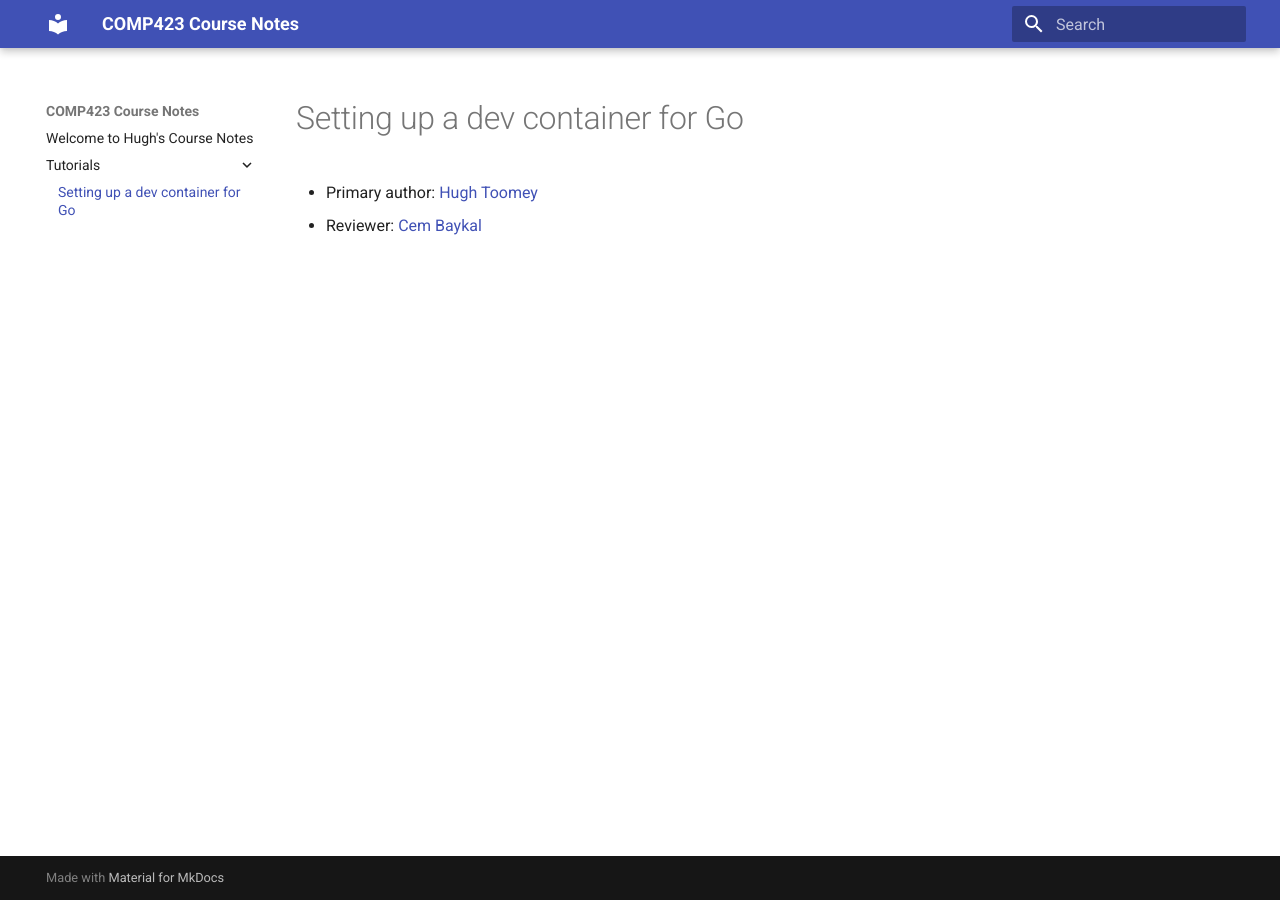
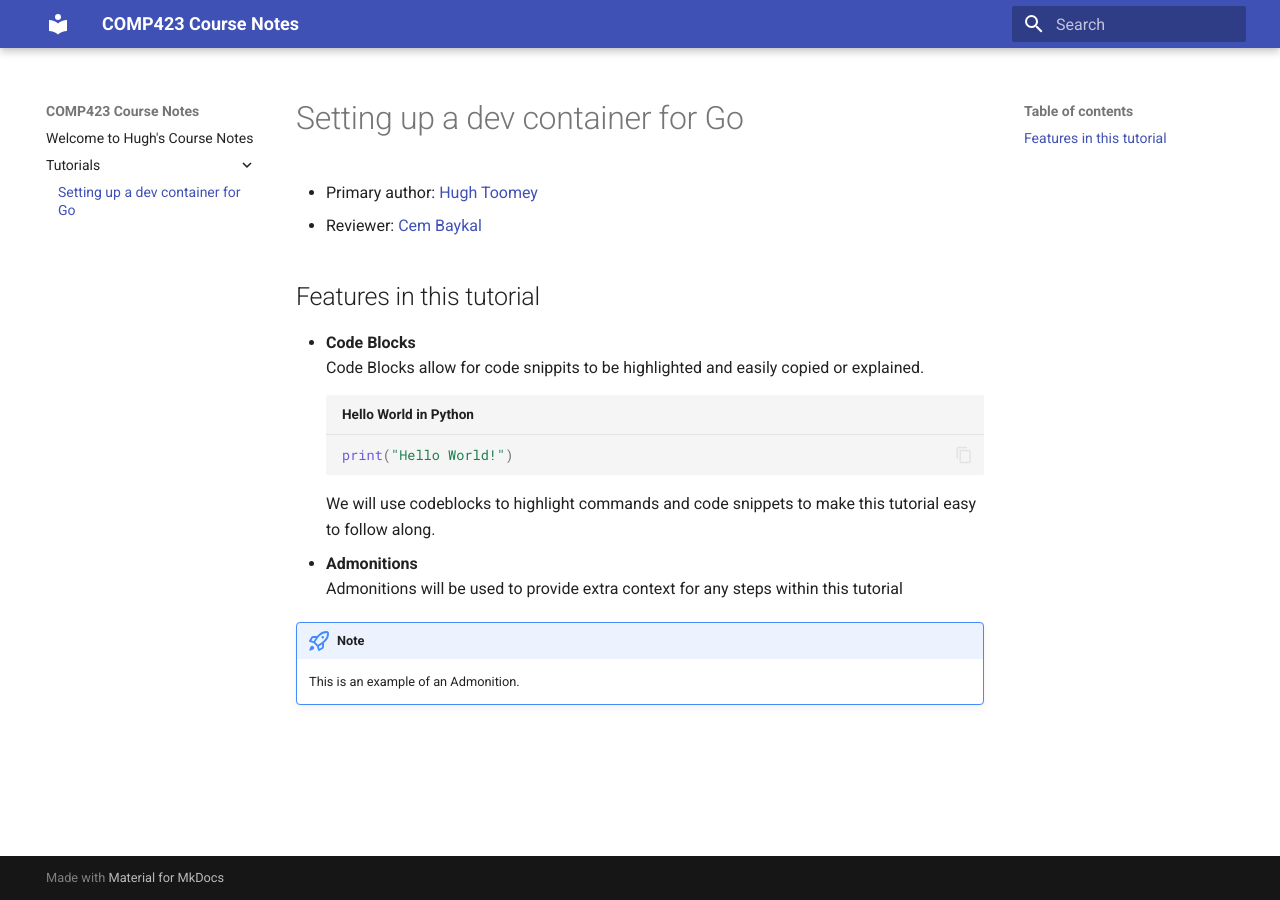
Before and after one commit to hughtoomey/comp423-course-notes, an MkDocs documentation site: the page built from docs/tutorials/go-setup.md, in a window 1280 px wide. Built offline with MkDocs 1.6.1 and Material for MkDocs 9.7.7, drawn with Linux system fonts in a browser that asks for light colours.

Commit message:
mkdocs features

````diff
--- a/docs/tutorials/go-setup.md
+++ b/docs/tutorials/go-setup.md
@@ -2,3 +2,15 @@
 
 * Primary author: [Hugh Toomey](https://hughtoomey)
 * Reviewer: [Cem Baykal](https://baykalcem)
+
+## Features in this tutorial
+* <b>Code Blocks</b> <br>
+Code Blocks allow for code snippits to be highlighted and easily copied or explained.
+```py title="Hello World in Python"
+print("Hello World!")
+```
+We will use codeblocks to highlight commands and code snippets to make this tutorial easy to follow along.
+* <b>Admonitions</b> <br>
+Admonitions will be used to provide extra context for any steps within this tutorial
+!!! note
+    This is an example of an Admonition.
--- a/mkdocs.yml
+++ b/mkdocs.yml
@@ -1,3 +1,19 @@
 site_name: COMP423 Course Notes
 theme:
   name: material
+  features:
+    - content.code.copy
+  icon:
+    admonition:
+      note: octicons/rocket-16
+markdown_extensions:
+  - pymdownx.highlight:
+      anchor_linenums: true
+      line_spans: __span
+      pygments_lang_class: true
+  - pymdownx.inlinehilite
+  - pymdownx.snippets
+  - pymdownx.superfences
+  - admonition
+  - pymdownx.details
+  - pymdownx.superfences
````
